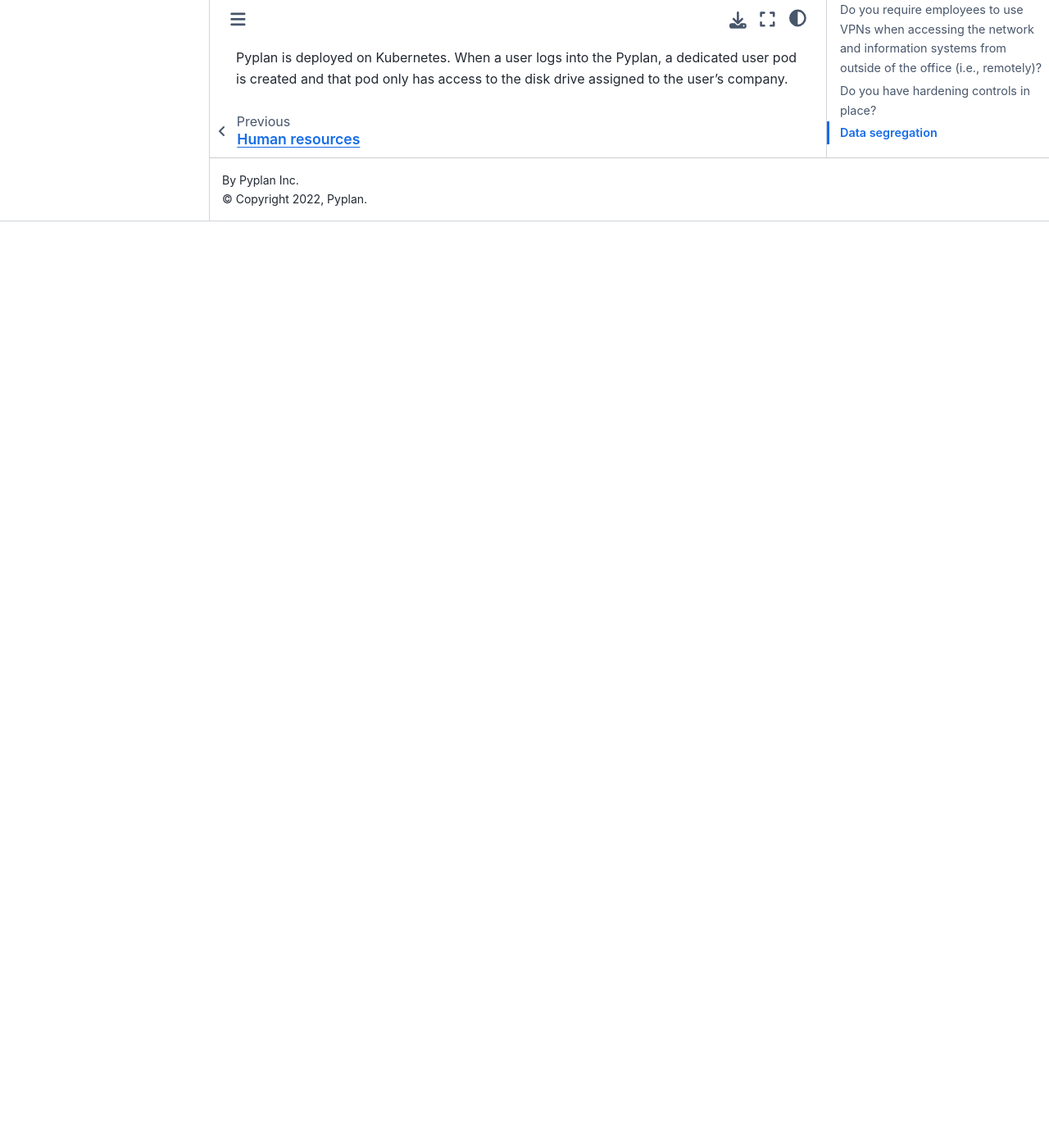
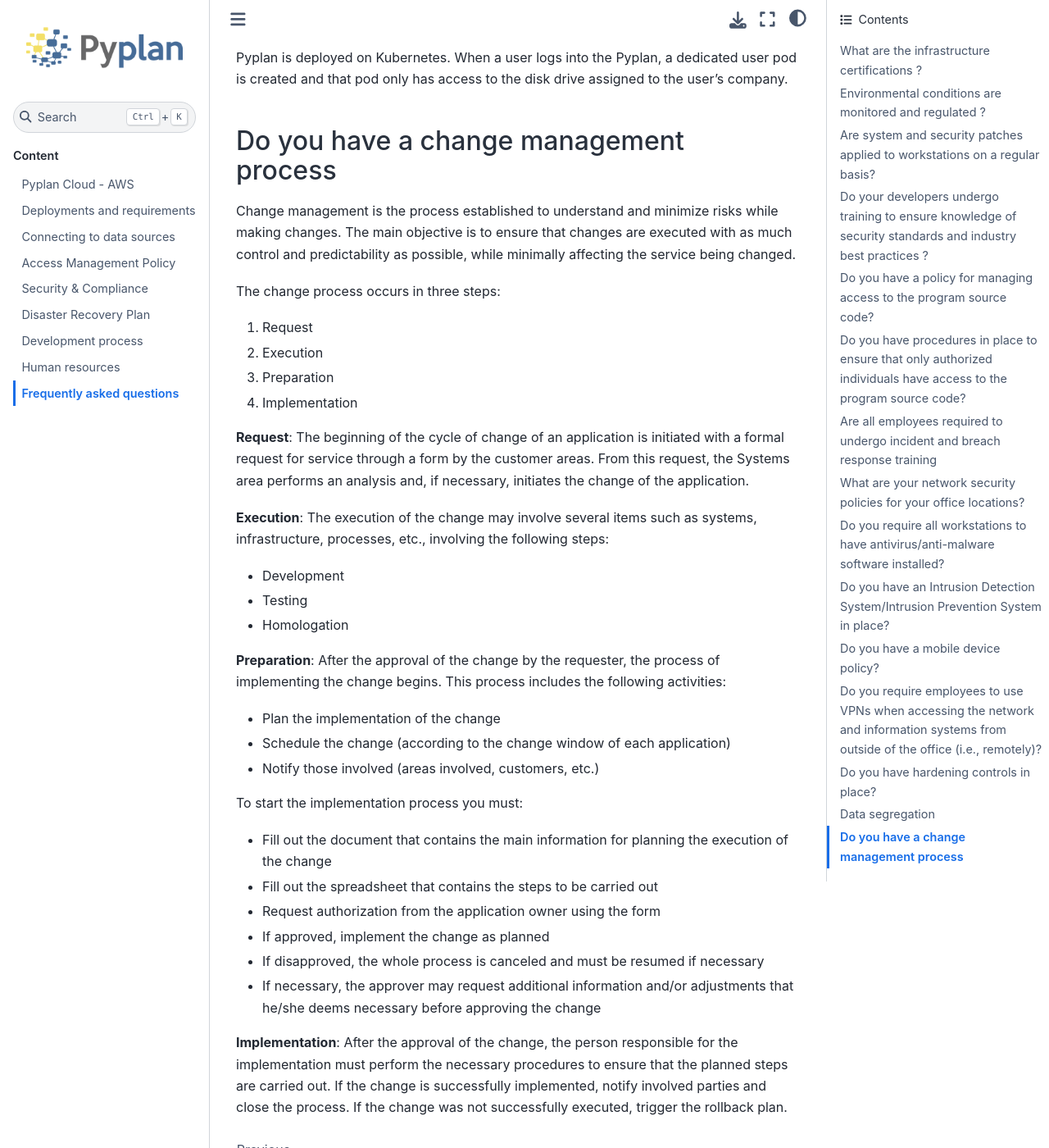
Before and after one commit to pyplan/policies, a Sphinx documentation site: the page built from docs/faq/index.rst, in a window 1280 px wide and 1400 px high, scrolled down 3666 px. Shown: the whole window at 82% size. Built offline with Sphinx 7.4.7 and the Sphinx Book theme 1.1.4, drawn with Linux system fonts in a browser that asks for light colours; before the commit the page ends 3936 px from its top, so only the background shows below that.

Commit message:
change management process

```diff
--- a/docs/faq/index.rst
+++ b/docs/faq/index.rst
@@ -105,3 +105,55 @@
 ----------------
 
 Pyplan is deployed on Kubernetes. When a user logs into the Pyplan, a dedicated user pod is created and that pod only has access to the disk drive assigned to the user's company.
+
+
+Do you have a change management process
+---------------------------------------
+
+Change management is the process established to understand and minimize risks while making changes. The main objective is to ensure that changes are executed with as much control and predictability as possible, while minimally affecting the service being changed.
+
+
+The change process occurs in three steps:
+
+1. Request
+2. Execution
+3. Preparation
+4. Implementation
+
+
+**Request**:
+The beginning of the cycle of change of an application is initiated with a formal request for service through a form by the customer areas. From this request, the Systems area performs an analysis and, if necessary, initiates the change of the application.
+
+
+
+**Execution**:
+The execution of the change may involve several items such as systems, infrastructure, processes, etc., involving the following steps:
+
+* Development
+* Testing
+* Homologation
+
+
+
+**Preparation**:
+After the approval of the change by the requester, the process of implementing the change begins. This process includes the following activities:
+
+* Plan the implementation of the change
+* Schedule the change (according to the change window of each application)
+* Notify those involved (areas involved, customers, etc.)
+
+To start the implementation process you must:
+
+* Fill out the document that contains the main information for planning the execution of the change
+* Fill out the spreadsheet that contains the steps to be carried out
+* Request authorization from the application owner using the form
+* If approved, implement the change as planned
+* If disapproved, the whole process is canceled and must be resumed if necessary
+* If necessary, the approver may request additional information and/or adjustments that he/she deems necessary before approving the change
+
+
+
+**Implementation**:
+After the approval of the change, the person responsible for the implementation must perform the necessary procedures to ensure that the planned steps are carried out.
+If the change is successfully implemented, notify involved parties and close the process.
+If the change was not successfully executed, trigger the rollback plan.
```
